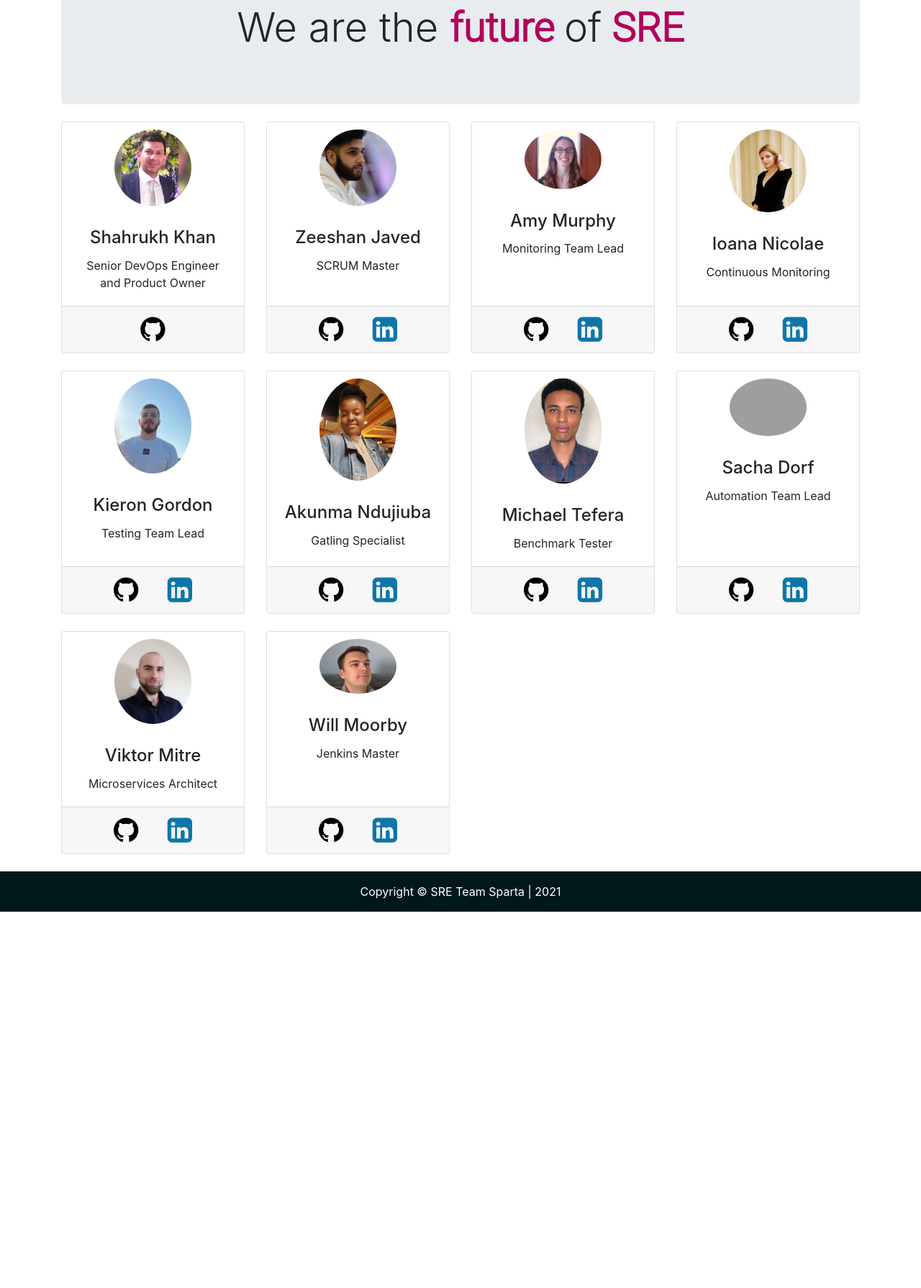
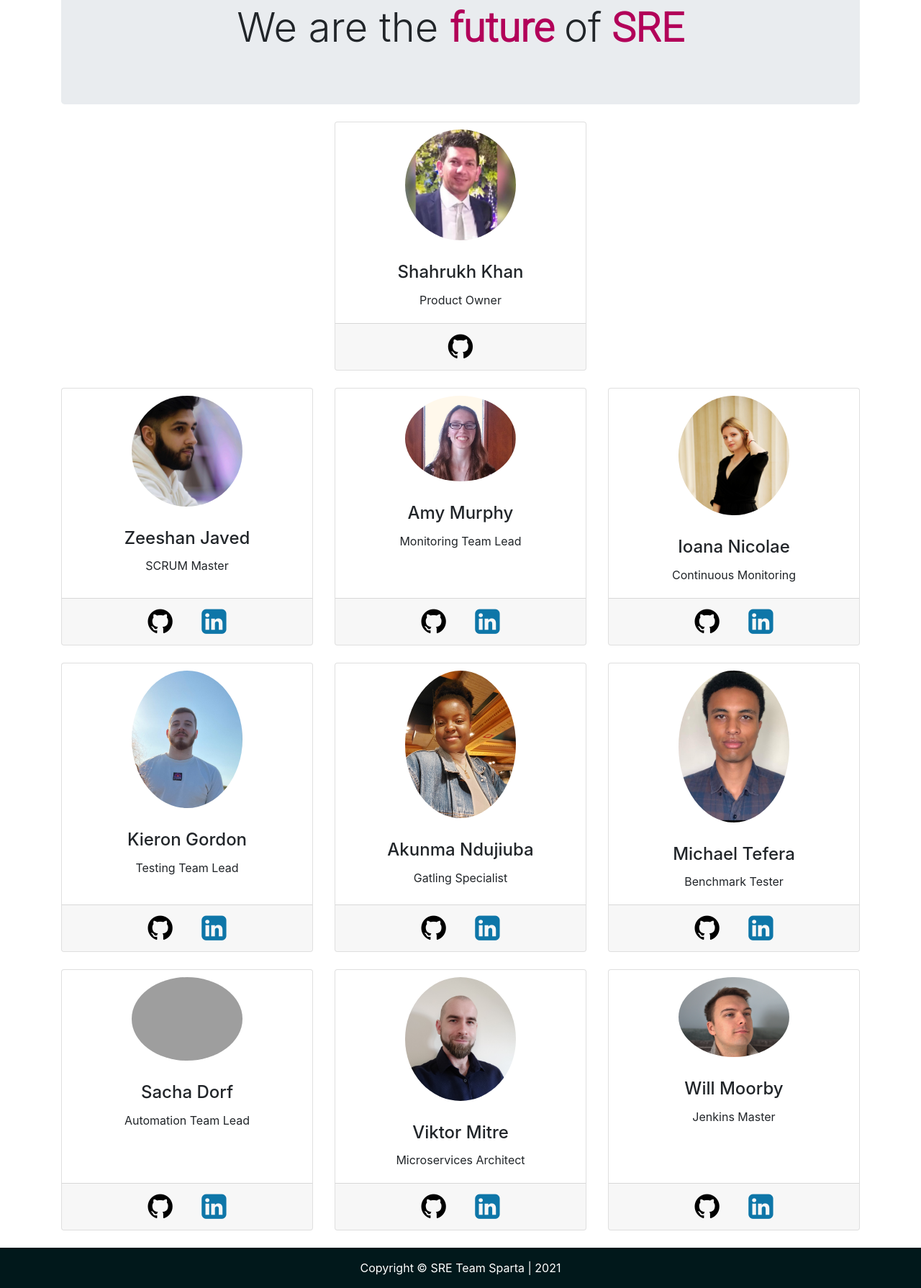
Before and after one commit to ViMitre/project_app, a Flask app: page / in a window 1280 px wide. Shown: the part 253-2043 px from the top of the page at 72% size. Before the commit the page ends 1520 px from the top, so only its background shows below. Run offline with Flask 2, Linux system fonts and the light colour scheme; some libraries are stand-ins or nearby versions; grey boxes are pictures that could not be loaded.

Commit message:
Team page changed

```diff
--- a/Flask/templates/meet_team.html
+++ b/Flask/templates/meet_team.html
@@ -62,12 +62,12 @@
     <div class="row text-center">
 
         <!--Shahrukh-->
-        <div class="col-lg-3 col-md-6 mb-4">
+        <div class="col-lg-4 col-md-6 mb-4" style="margin: 0 auto">
           <div class="shadow-card card h-100">
             <img class="opaque card-img-top text-center" src="../static/images/shahrukh.jpg" alt="" style="display:block; margin-left: auto; margin-right: auto; width: 50%;border-radius: 50%;padding:10px;">
             <div class="card-body">
               <h4 class="card-title">Shahrukh Khan</h4>
-              <p class="card-text">Senior DevOps Engineer and Product Owner</p>
+              <p class="card-text">Product Owner</p>
             </div>
             <div class="card-footer">
             <a href="https://github.com/khanmaster" target="_blank"><i class="fa fa-github" style="font-size:40px; color:black;max-height:auto;"></i></a>
@@ -75,9 +75,10 @@
             </div>
           </div>
         </div>
-
+        </div>
+    <div class="row text-center">
         <!--Zeeshan-->
-        <div class="col-lg-3 col-md-6 mb-4">
+        <div class="col-lg-4 col-md-6 mb-4">
           <div class="shadow-card card h-100">
             <img class="opaque card-img-top text-center" src="../static/images/zeeshan.png" alt="" style="display:block; margin-left: auto; margin-right: auto; width: 50%;border-radius: 50%;padding:10px;">
             <div class="card-body">
@@ -93,7 +94,7 @@
         </div>
 
         <!--Amy-->
-        <div class="col-lg-3 col-md-6 mb-4">
+        <div class="col-lg-4 col-md-6 mb-4">
           <div class="shadow-card card h-100">
             <img class="opaque card-img-top text-center" src="../static/images/amy.png" alt="" style="display:block; margin-left: auto; margin-right: auto; width: 50%;border-radius: 50%;padding:10px;">
             <div class="card-body">
@@ -109,7 +110,7 @@
         </div>
 
         <!--Ioana-->
-        <div class="col-lg-3 col-md-6 mb-4">
+        <div class="col-lg-4 col-md-6 mb-4">
           <div class="shadow-card card h-100">
             <img class="opaque card-img-top text-center" src="../static/images/ioana.png" alt="" style="display:block; margin-left: auto; margin-right: auto; width: 50%;border-radius: 50%;padding:10px;">
             <div class="card-body">
@@ -122,9 +123,10 @@
             </div>
           </div>
           </div>
-
+          </div>
+          <div class="row text-center">
         <!--Kieron-->
-        <div class="col-lg-3 col-md-6 mb-4">
+        <div class="col-lg-4 col-md-6 mb-4">
           <div class="shadow-card card h-100">
             <img class="opaque card-img-top text-center" src="../static/images/kieron.png" alt="" style="display:block; margin-left: auto; margin-right: auto; width: 50%;border-radius: 50%;padding:10px;">
             <div class="card-body">
@@ -139,7 +141,7 @@
         </div>
 
         <!--Akunma-->
-        <div class="col-lg-3 col-md-6 mb-4">
+        <div class="col-lg-4 col-md-6 mb-4">
         <div class="shadow-card card h-100">
           <img class="opaque card-img-top text-center" src="../static/images/akunma.png" alt="" style="display:block; margin-left: auto; margin-right: auto; width: 50%;border-radius: 50%;padding:10px;">
           <div class="card-body">
@@ -155,7 +157,7 @@
       </div>
 
         <!--Michael-->
-        <div class="col-lg-3 col-md-6 mb-4">
+        <div class="col-lg-4 col-md-6 mb-4">
         <div class="shadow-card card h-100">
           <img class="opaque card-img-top text-center" src="../static/images/michael.png" alt="" style="display:block; margin-left: auto; margin-right: auto; width: 50%;border-radius: 50%;padding:10px;">
           <div class="card-body">
@@ -169,9 +171,10 @@
           </div>
         </div>
       </div>
-
+      </div>
+      <div class="row text-center">
         <!--Sacha-->
-        <div class="col-lg-3 col-md-6 mb-4">
+        <div class="col-lg-4 col-md-6 mb-4">
             <div class="shadow-card card h-100">
               <img class="opaque card-img-top text-center" src="../static/images/sacha.png" alt="" style="display:block; margin-left: auto; margin-right: auto; width: 50%;border-radius: 50%;padding:10px;">
               <div class="card-body">
@@ -186,7 +189,7 @@
             </div>
 
         <!--Viktor-->
-        <div class="col-lg-3 col-md-6 mb-4">
+        <div class="col-lg-4 col-md-6 mb-4">
             <div class="shadow-card card h-100">
               <img class="opaque card-img-top text-center" src="../static/images/viktor.jpg" alt="" style="display:block; margin-left: auto; margin-right: auto; width: 50%;border-radius: 50%;border-radius: 50%;padding:10px;">
               <div class="card-body">
@@ -201,7 +204,7 @@
           </div>
 
         <!--Will-->
-        <div class="col-lg-3 col-md-6 mb-4">
+        <div class="col-lg-4 col-md-6 mb-4">
             <div class="shadow-card card h-100">
               <img class="opaque card-img-top text-center" src="../static/images/will.png" alt="" style="display:block; margin-left: auto; margin-right: auto; width: 50%;border-radius: 50%;padding:10px;">
               <div class="card-body">
```
